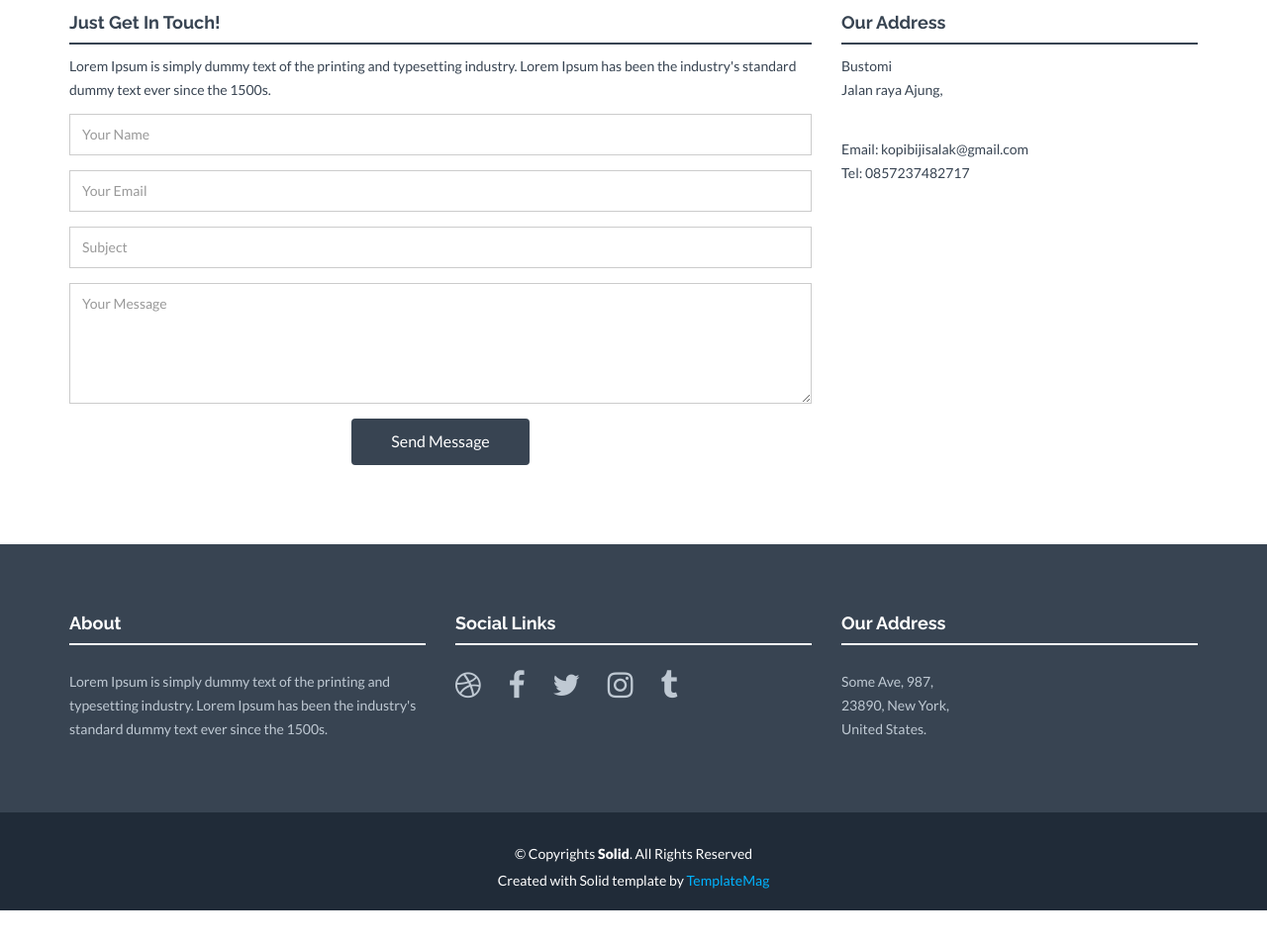
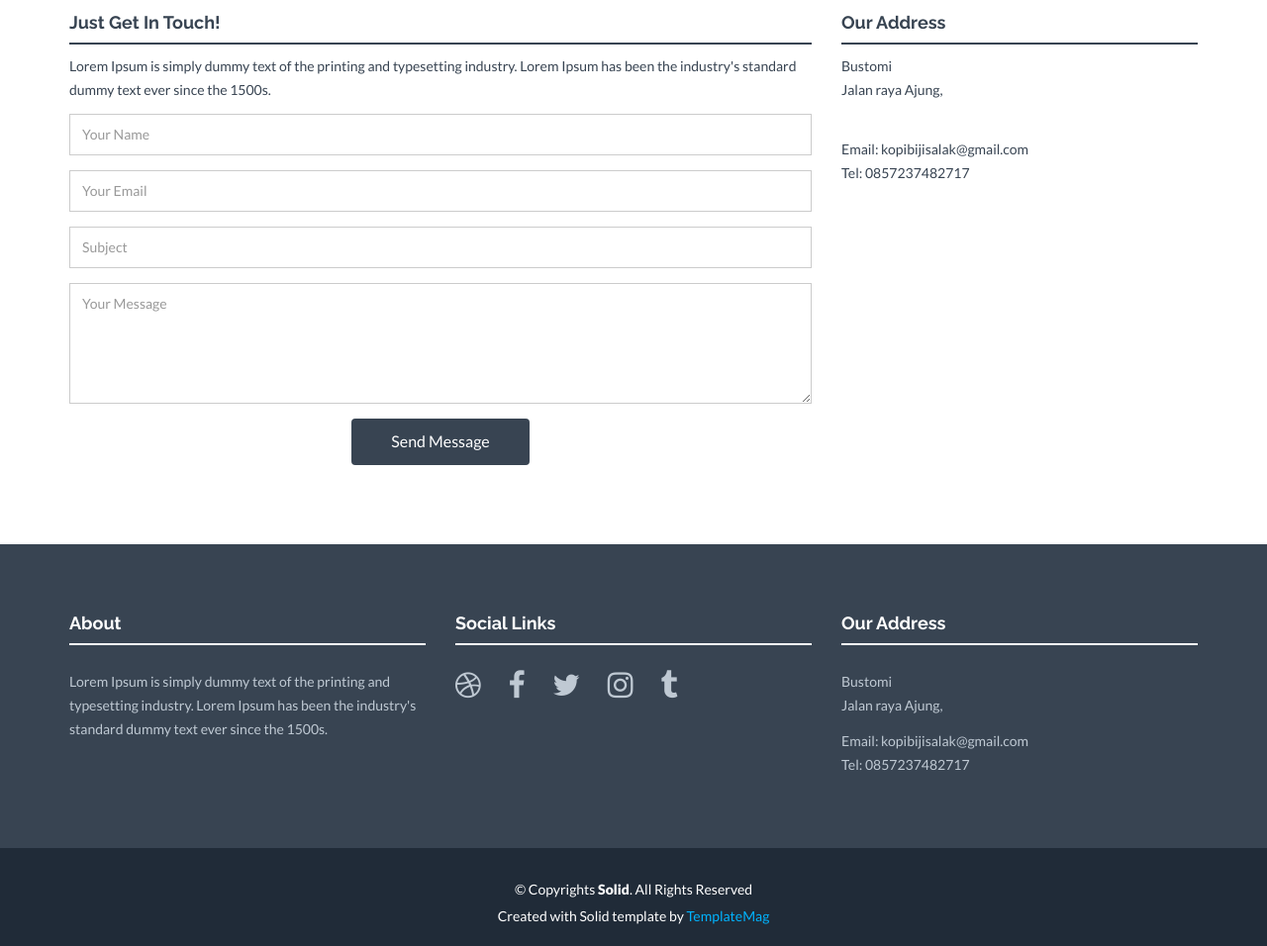
Before and after one commit to Koplakdevelopers/KoplakFood_team, a website: page contact.html in a window 1280 px wide. Shown: the part 243-1199 px from the top of the page at 99% size. Before the commit the page ends 1163 px from the top, so only its background shows below. Drawn offline with Linux system fonts and the light colour scheme.

Commit message:
data owner

```diff
--- a/contact.html
+++ b/contact.html
@@ -163,9 +163,11 @@
         <div class="col-lg-4">
           <h4>Our Address</h4>
           <div class="hline-w"></div>
-          <p>
-            Some Ave, 987,<br/> 23890, New York,<br/> United States.<br/>
-          </p>
+         <p>
+          Bustomi<br/> Jalan raya Ajung,
+        </p>
+        <p>
+          Email: kopibijisalak@gmail.com<br/> Tel: 0857237482717
         </div>
 
       </div>
```
Also changed, not shown: about.html (+5 -2 lines), index.html (+5 -2 lines).
